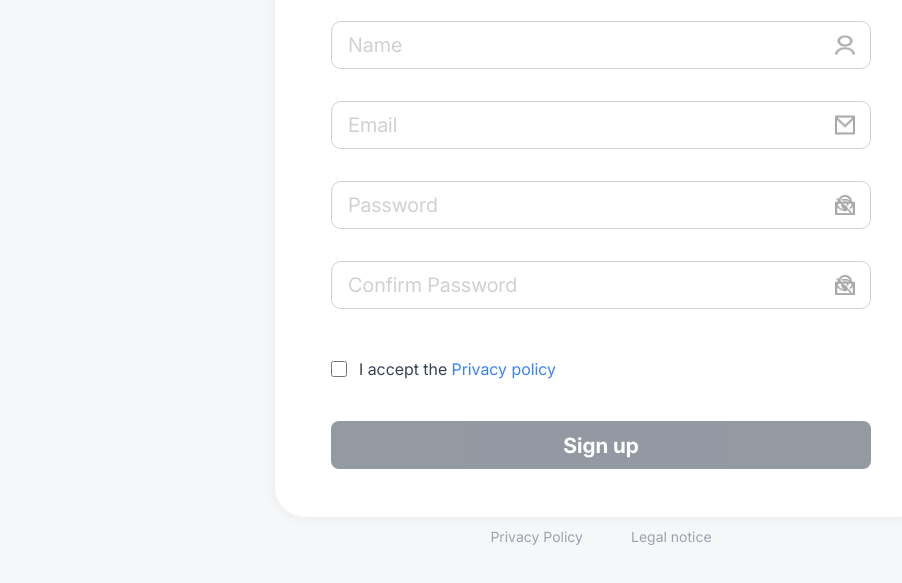
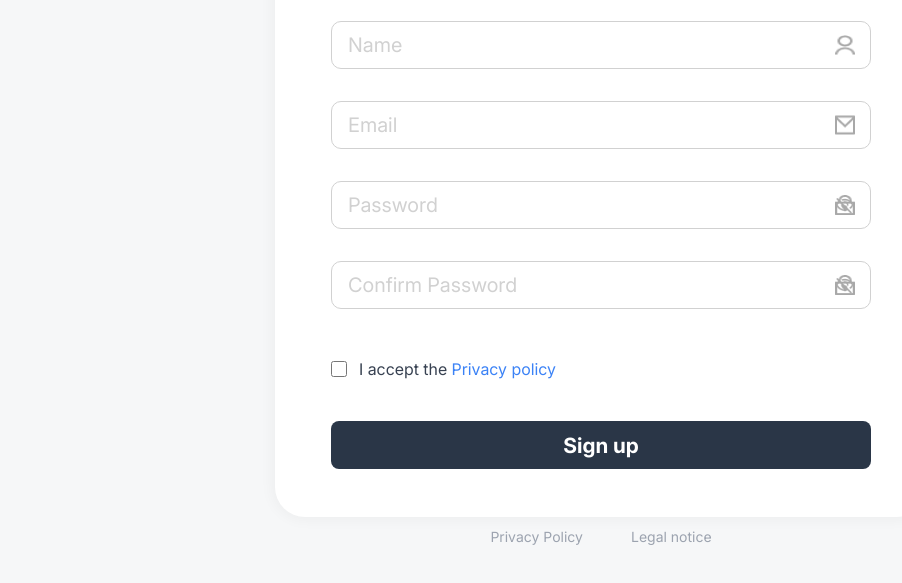
Before and after one commit to enesc10/join_projekt, a plain HTML site: page signup.html in a window 1280 px wide. Shown: the part 213-796 px from the top of the page, without its empty margins (39-941 px from the left). Drawn offline with Linux system fonts and the light colour scheme; no server answers.

Commit message:
Fix: Sign-up button stays dark blue (#2A3647) even when disabled
- Changed .btn-primary:disabled opacity from 0.5 to 1.0 in both signup.css and style.css
- Explicitly set background color to var(--primary-dark) for disabled state
- Button now matches reference design with dark blue color instead of grey
- Maintains proper disabled state behavior (cursor: not-allowed) without visual opacity change

```diff
--- a/css/signup.css
+++ b/css/signup.css
@@ -217,8 +217,9 @@
 }
 
 .signup-card .btn-primary:disabled {
-    opacity: 0.5;
+    opacity: 1;
     cursor: not-allowed;
+    background: var(--primary-dark);
 }
 
 /* Footer Links */
--- a/css/style.css
+++ b/css/style.css
@@ -193,9 +193,10 @@ a:hover {
 }
 
 .btn-primary:disabled {
-    opacity: 0.5;
+    opacity: 1;
     cursor: not-allowed;
     pointer-events: none;
+    background: var(--primary-dark);
 }
 
 .btn-secondary {
```
